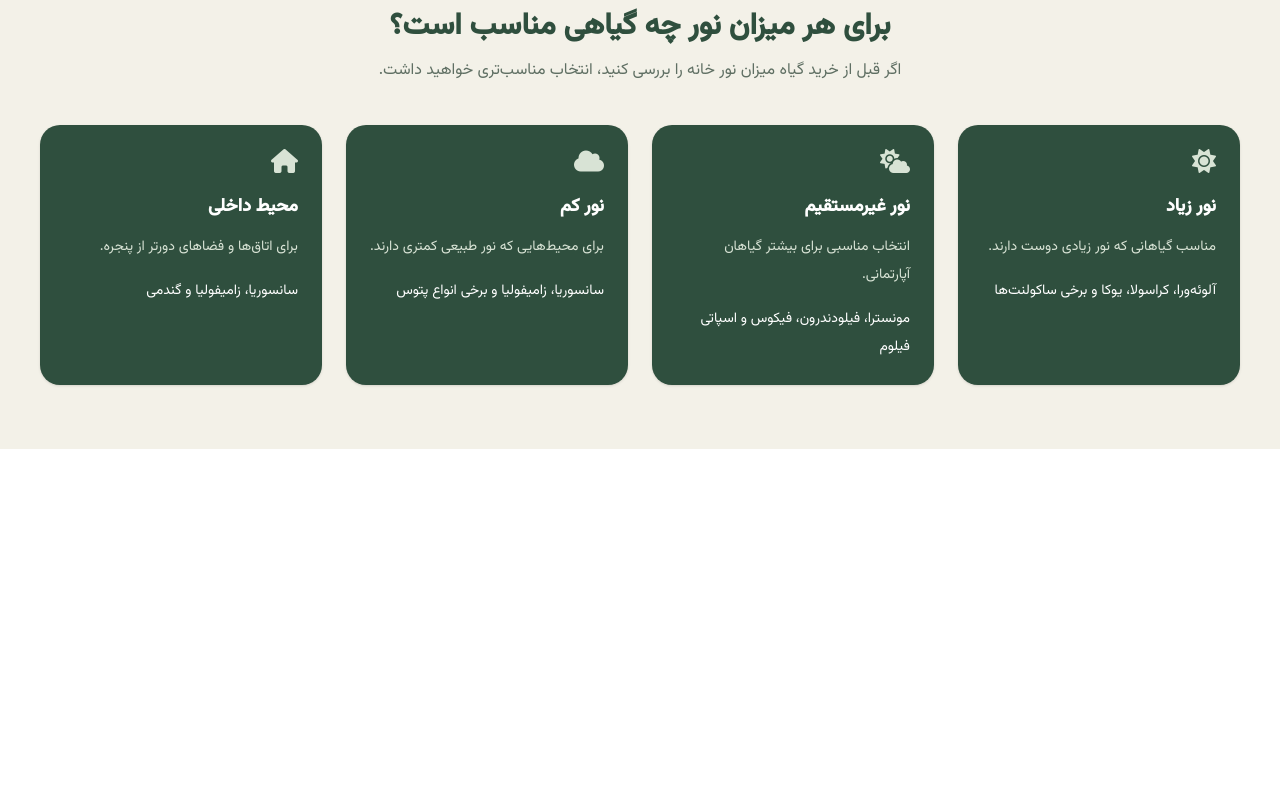
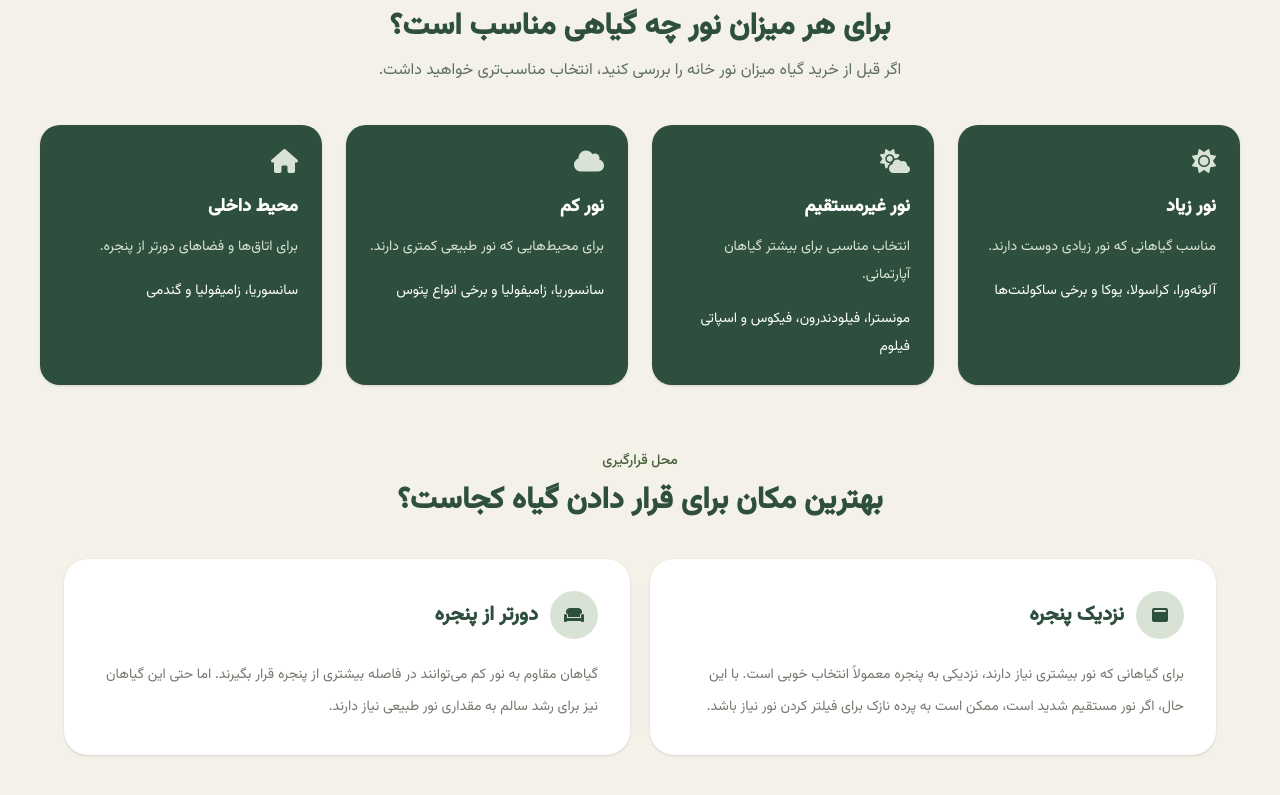
Before and after one commit to Mhdy48/floria-store, a website: page pages/houseplants-lighting.html in a window 1280 px wide. Shown: the part 1249-2044 px from the top of the page. Before the commit the page ends 1698 px from the top, so only its background shows below. Drawn offline with nearby package versions, Linux system fonts and the light colour scheme; files that its build step writes are made by us from their sources.

Commit message:
Add plant placement guide

```diff
--- a/pages/houseplants-lighting.html
+++ b/pages/houseplants-lighting.html
@@ -176,6 +176,45 @@
       </article>
     </div>
   </div>
-
+<div class="mx-auto mt-16 max-w-6xl">
+    <div class="mb-10 text-center">
+      <span class="mb-3 inline-block text-sm font-medium text-[#49603D]">
+        محل قرارگیری
+      </span>
+      <h2 class="text-2xl font-bold text-[#2F4F3E] sm:text-3xl">
+        بهترین مکان برای قرار دادن گیاه کجاست؟
+      </h2>
+    </div>
+    <div class="flex flex-wrap gap-5">
+      <article class="w-full rounded-[1.5rem] bg-white p-6 text-right shadow-sm sm:p-8 md:w-[calc(50%-0.625rem)]">
+        <div class="mb-5 flex items-center gap-3">
+          <div class="flex h-12 w-12 shrink-0 items-center justify-center rounded-full bg-[#D8E3D5] text-[#2F4F3E]">
+            <i class="fa-solid fa-window-maximize"></i>
+          </div>
+          <h3 class="text-xl font-bold text-[#2F4F3E]">
+            نزدیک پنجره
+          </h3>
+        </div>
+        <p class="text-sm leading-8 text-[#73796F]">
+          برای گیاهانی که نور بیشتری نیاز دارند، نزدیکی به پنجره معمولاً انتخاب خوبی است.
+          با این حال، اگر نور مستقیم شدید است، ممکن است به پرده نازک برای فیلتر کردن نور نیاز باشد.
+        </p>
+      </article>
+      <article class="w-full rounded-[1.5rem] bg-white p-6 text-right shadow-sm sm:p-8 md:w-[calc(50%-0.625rem)]">
+        <div class="mb-5 flex items-center gap-3">
+          <div class="flex h-12 w-12 shrink-0 items-center justify-center rounded-full bg-[#D8E3D5] text-[#2F4F3E]">
+            <i class="fa-solid fa-couch"></i>
+          </div>
+          <h3 class="text-xl font-bold text-[#2F4F3E]">
+            دورتر از پنجره
+          </h3>
+        </div>
+        <p class="text-sm leading-8 text-[#73796F]">
+          گیاهان مقاوم به نور کم می‌توانند در فاصله بیشتری از پنجره قرار بگیرند.
+          اما حتی این گیاهان نیز برای رشد سالم به مقداری نور طبیعی نیاز دارند.
+        </p>
+      </article>
+    </div>
+  </div>
 
     </body>
```
